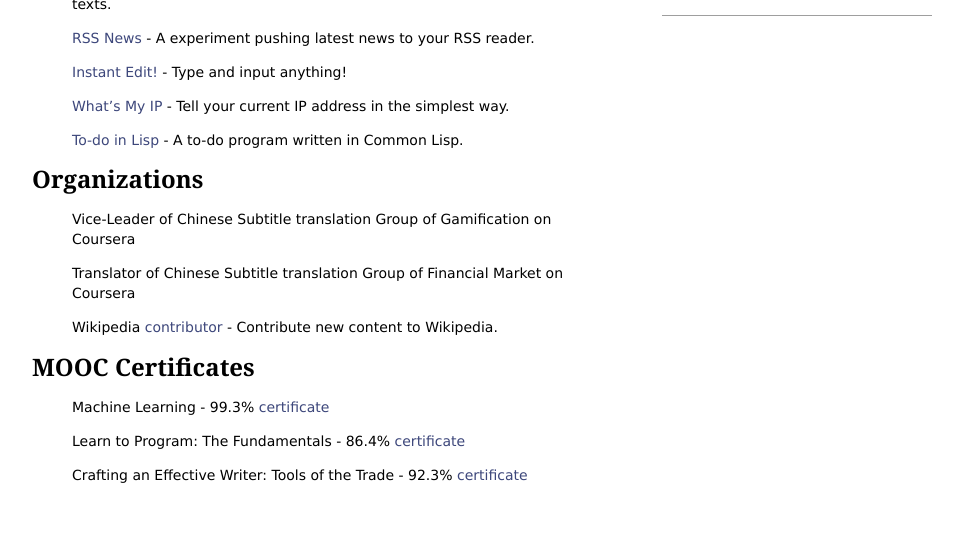
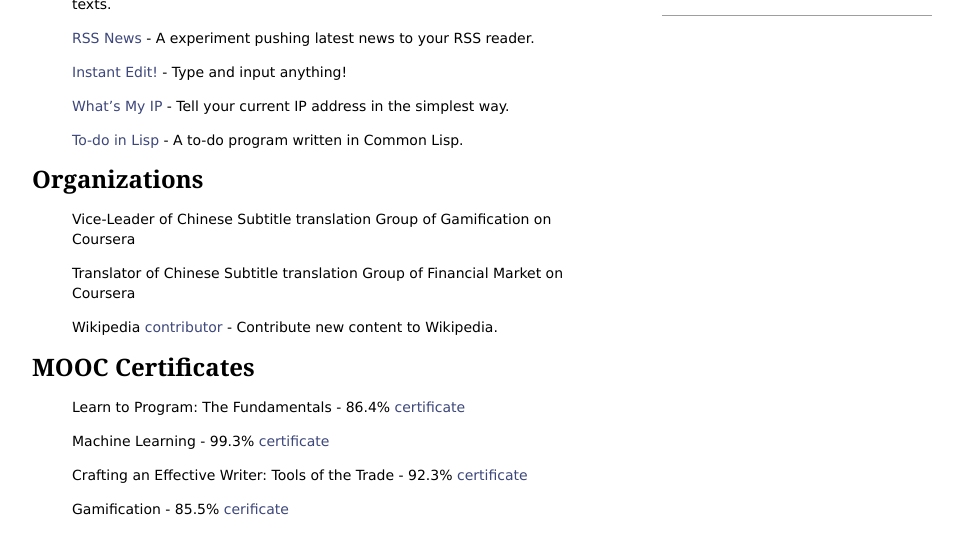
Before and after one commit to guojing0/guojing0.github.io, a Jekyll site: the page built from about-me.md, in a window 1280 px wide, cut to the strip 615-1150 px from the top of the page. Shown: the whole strip, without its empty margins (158-1121 px from the left). Built offline with Jekyll 4.4.1, drawn with Linux system fonts in a browser that asks for light colours; Markdown is read by kramdown in place of the engine named in the settings; before the commit the page ends 1116 px from its top, so only the background shows below that; grey boxes are pictures that could not be loaded.

Commit message:
coursera gamification

```diff
--- a/about-me.md
+++ b/about-me.md
@@ -46,8 +46,10 @@
 MOOC Certificates
 =====
 
+* Learn to Program: The Fundamentals - 86.4% [certificate](/images/coursera-prog.pdf)
+
 * Machine Learning - 99.3% [certificate](/images/coursera-ml.pdf)
 
-* Learn to Program: The Fundamentals - 86.4% [certificate](/images/coursera-prog.pdf)
+* Crafting an Effective Writer: Tools of the Trade - 92.3% [certificate](/images/coursera-writing.pdf)
 
-* Crafting an Effective Writer: Tools of the Trade - 92.3% [certificate](/images/coursera-writing.pdf)
+* Gamification - 85.5% [cerificate](/images/coursera-gamification.pdf)
```
Also changed, not shown: 1 other file.
